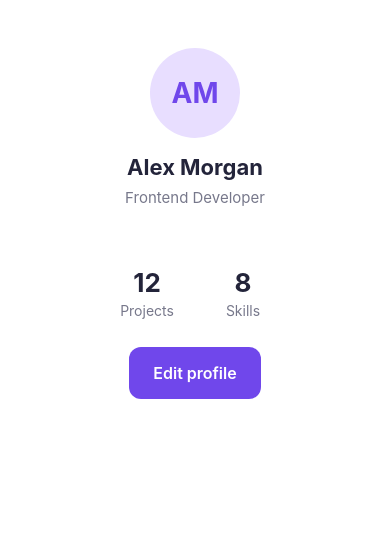
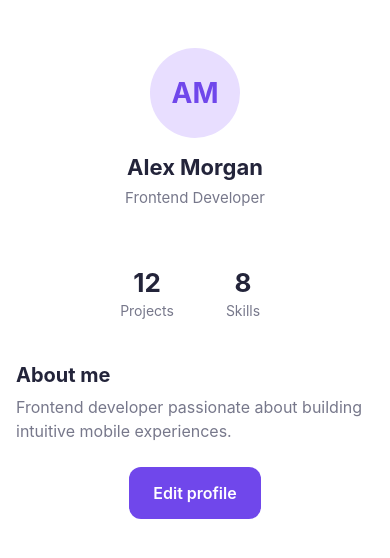
Before and after one commit to alessiaasmeraglia/react-native-lab, a React Native app: screen / in a window 390 px wide. Shown: the top 558 px of the page. Built offline with nearby package versions, Linux system fonts and the light colour scheme.

Commit message:
Creato componente Card riutilizzabile

```diff
--- a/App.tsx
+++ b/App.tsx
@@ -8,6 +8,7 @@ import {
   typography,
 } from "./theme/tokens";
 import Button from "./components/Button";
+import Card from "./components/Card";
 
 export default function App() {
   const [isEditing, setIsEditing] = useState(false);
@@ -55,6 +56,16 @@ export default function App() {
         <StatCard value={8} label="Skills" />
       </View>
 
+      <Card>
+        <Text style={styles.sectionTitle}>
+          About me
+        </Text>
+
+        <Text style={styles.description}>
+          Frontend developer passionate about
+          building intuitive mobile experiences.
+        </Text>
+      </Card>
 
       {!isEditing && (
         <Button
@@ -276,4 +287,19 @@ const styles = StyleSheet.create({
   actionContainer: {
     flex: 1,
   },
+
+
+  sectionTitle: {
+    fontSize: typography.subtitle,
+    fontWeight: "700",
+    color: colors.text,
+    marginBottom: spacing.sm,
+  },
+
+  description: {
+    fontSize: typography.body,
+    color: colors.textSecondary,
+    lineHeight: 24,
+  },
+
 });
--- /dev/null
+++ b/components/Card.tsx
@@ -0,0 +1,24 @@
+
+import type { ReactNode } from "react";
+import { View, StyleSheet } from "react-native";
+import { colors, radius, spacing } from "../theme/tokens";
+
+type CardProps = {
+    children: ReactNode;
+};
+
+export default function Card({ children }: CardProps) {
+    return (
+        <View style={styles.card}>
+            {children}
+        </View>
+    );
+}
+
+const styles = StyleSheet.create({
+    card: {
+        backgroundColor: colors.surface,
+        padding: spacing.lg,
+        borderRadius: radius.lg,
+    },
+});
```
